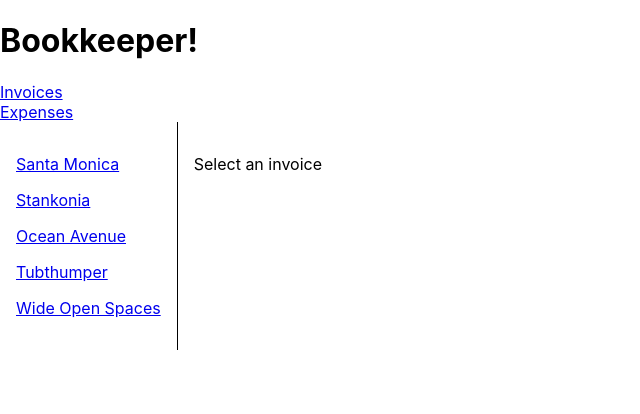
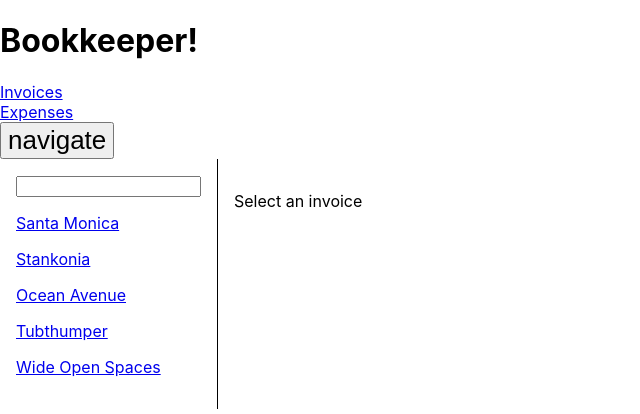
Before and after one commit to maryPopplns/router_review, a React (Vite) app: page /invoices in a window 1280 px wide. Shown: the top 414 px of the page, without its empty margins (0-640 px from the left). Built offline with nearby package versions, Linux system fonts and the light colour scheme.

Commit message:
finsied basic app

```diff
--- a/package.json
+++ b/package.json
@@ -3,7 +3,7 @@
   "private": true,
   "version": "0.0.0",
   "scripts": {
-    "dev": "vite --open",
+    "start": "vite --open",
     "build": "vite build",
     "preview": "vite preview",
     "git": "git add . && git commit && git push origin $(git rev-parse --abbrev-ref HEAD) && echo '\n' && echo $(tput setaf 2)'committed: ' $(tput setaf 1)$(date) && echo '\n'"
--- a/src/App.jsx
+++ b/src/App.jsx
@@ -1,8 +1,14 @@
-import { Link, Outlet } from 'react-router-dom';
+import { useNavigate, Link, Outlet } from 'react-router-dom';
 import { useState } from 'react';
 import './App.css';
 
 function App() {
+  let navigate = useNavigate();
+
+  function clickHandler() {
+    navigate('/');
+  }
+
   return (
     <div>
       <h1>Bookkeeper!</h1>
@@ -10,6 +16,8 @@ function App() {
         <Link to='invoices'>Invoices</Link>
         <br></br>
         <Link to='expenses'>Expenses</Link>
+        <br></br>
+        <button onClick={clickHandler}>navigate</button>
       </nav>
       <Outlet />
     </div>
--- a/src/routes/invoices.jsx
+++ b/src/routes/invoices.jsx
@@ -1,8 +1,11 @@
-import { NavLink, Outlet } from 'react-router-dom';
+import { NavLink, Outlet, useSearchParams } from 'react-router-dom';
 import { getInvoices } from '../../data';
+import queryNavLink from './queryNavLink';
 
 export default function Invoices() {
   let invoices = getInvoices();
+  let [searchParams, setSearchParams] = useSearchParams();
+
   return (
     <div style={{ display: 'flex' }}>
       <nav
@@ -11,21 +14,42 @@ export default function Invoices() {
           padding: '1rem',
         }}
       >
-        {invoices.map((invoice) => (
-          <NavLink
-            style={({ isActive }) => {
-              return {
-                display: 'block',
-                margin: '1rem 0',
-                color: isActive ? 'red' : '',
-              };
-            }}
-            to={`/invoices/${invoice.number}`}
-            key={invoice.number}
-          >
-            {invoice.name}
-          </NavLink>
-        ))}
+        <input
+          value={searchParams.get('filter') || ''}
+          onChange={(event) => {
+            let filter = event.target.value;
+            if (filter) {
+              setSearchParams({ filter });
+            } else {
+              setSearchParams({});
+            }
+          }}
+        />
+        {invoices
+          .filter((invoice) => {
+            let filter = searchParams.get('filter');
+            if (!filter) return true;
+            let name = invoice.name.toLowerCase();
+            return name.startsWith(filter.toLowerCase());
+          })
+          .map((invoice, i) => {
+            return queryNavLink({
+              to: `/invoices/${invoice.number}`,
+              name: invoice.name,
+              key: invoice.number,
+            });
+            // <NavLink
+            //   style={({ isActive }) => ({
+            //     display: 'block',
+            //     margin: '1rem 0',
+            //     color: isActive ? 'red' : '',
+            //   })}
+            //   to={`/invoices/${invoice.number}`}
+            //   key={invoice.number}
+            // >
+            //   {invoice.name}
+            // </NavLink>
+          })}
       </nav>
       <Outlet />
     </div>
--- /dev/null
+++ b/src/routes/queryNavLink.jsx
@@ -0,0 +1,18 @@
+import { useLocation, NavLink } from 'react-router-dom';
+
+export default function queryNavLink({ to, name, key }) {
+  let location = useLocation();
+  return (
+    <NavLink
+      style={({ isActive }) => ({
+        display: 'block',
+        margin: '1rem 0',
+        color: isActive ? 'red' : '',
+      })}
+      to={to + location.search}
+      key={key}
+    >
+      {name}
+    </NavLink>
+  );
+}
```
Also changed, not shown: 1 other file (tests, documents, lock files or other folders).
